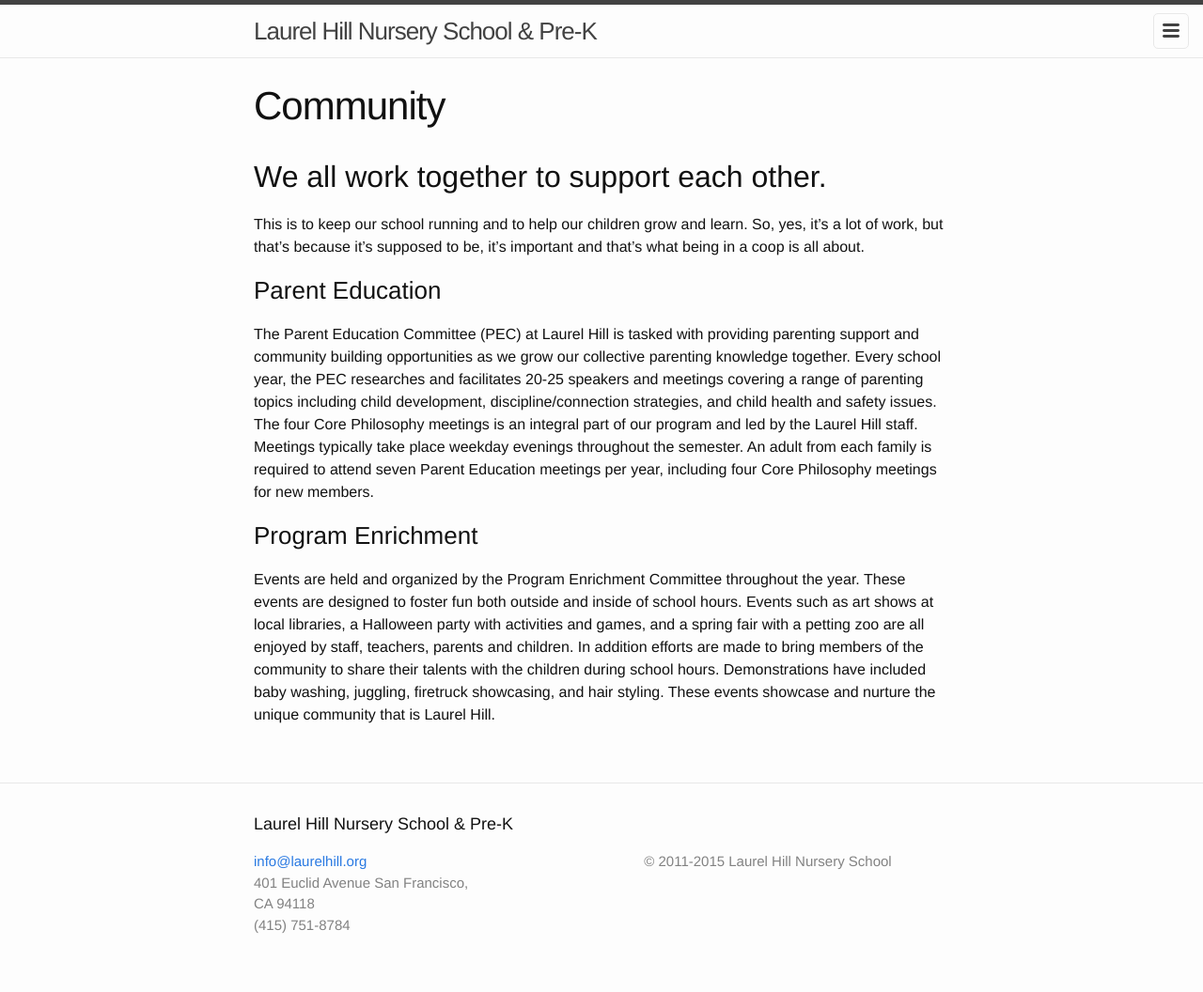
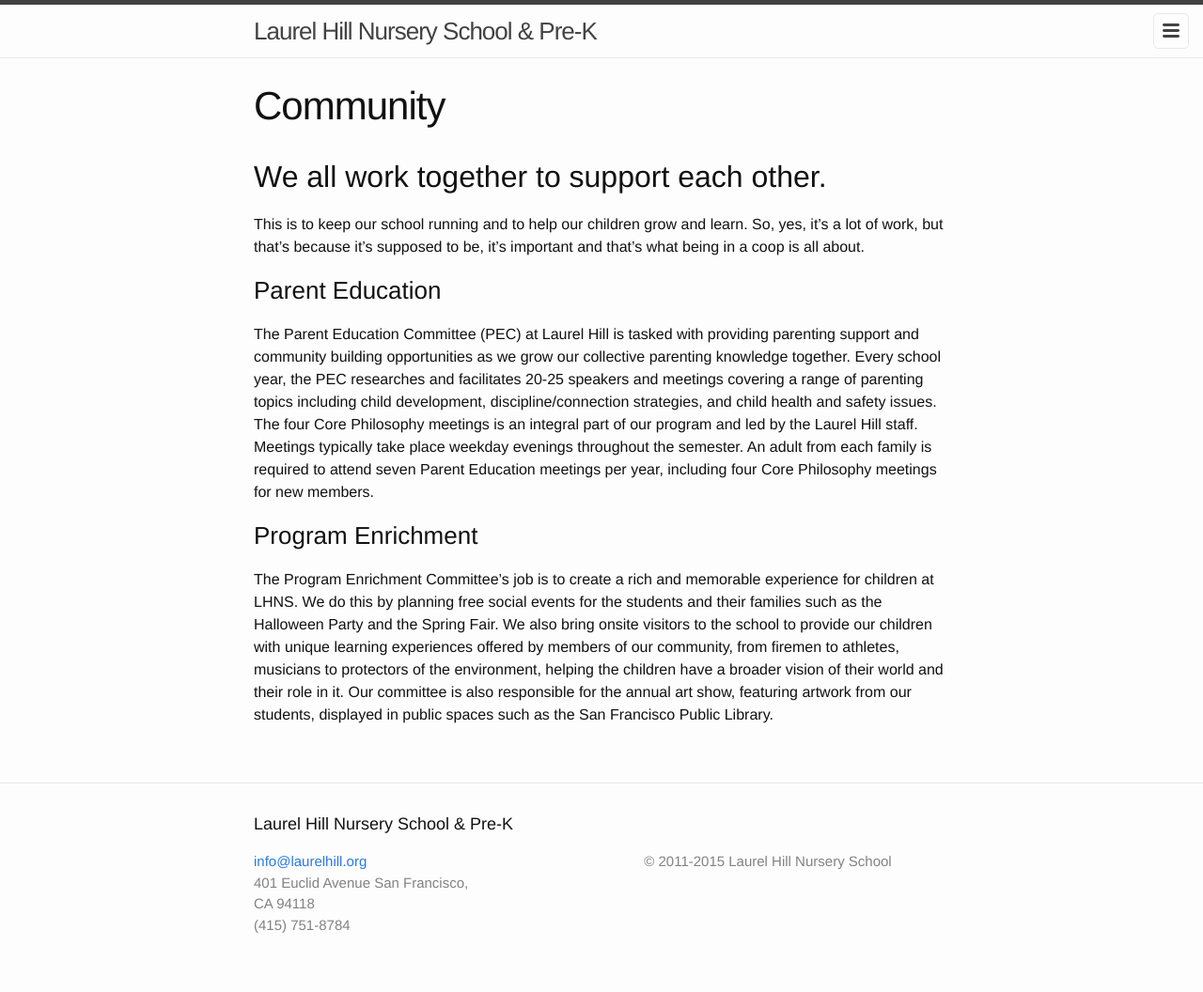
Before and after one commit to saliemchiu/lhns, a Jekyll site: the page built from _about_us/community.md, in a window 1280 px wide. Shown: the whole page at 94% size. Built offline with Jekyll 4.4.1, drawn with Linux system fonts in a browser that asks for light colours.

Commit message:
updated community page and tuition page

```diff
--- a/_about_us/community.md
+++ b/_about_us/community.md
@@ -15,4 +15,4 @@
 
 ### Program Enrichment
 
-Events are held and organized by the Program Enrichment Committee throughout the year. These events are designed to foster fun both outside and inside of school hours. Events such as art shows at local libraries, a Halloween party with activities and games, and a spring fair with a petting zoo are all enjoyed by staff, teachers, parents and children. In addition efforts are made to bring members of the community to share their talents with the children during school hours. Demonstrations have included baby washing, juggling, firetruck showcasing, and hair styling. These events showcase and nurture the unique community that is Laurel Hill.
+The Program Enrichment Committee’s job is to create a rich and memorable experience for children at LHNS. We do this by planning free social events for the students and their families such as the Halloween Party and the Spring Fair. We also bring onsite visitors to the school to provide our children with unique learning experiences offered by members of our community, from firemen to athletes, musicians to protectors of the environment, helping the children have a broader vision of their world and their role in it. Our committee is also responsible for the annual art show, featuring artwork from our students, displayed in public spaces such as the San Francisco Public Library.
```
Also changed, not shown: _admissions/tuition.md (+2 -0 lines).
